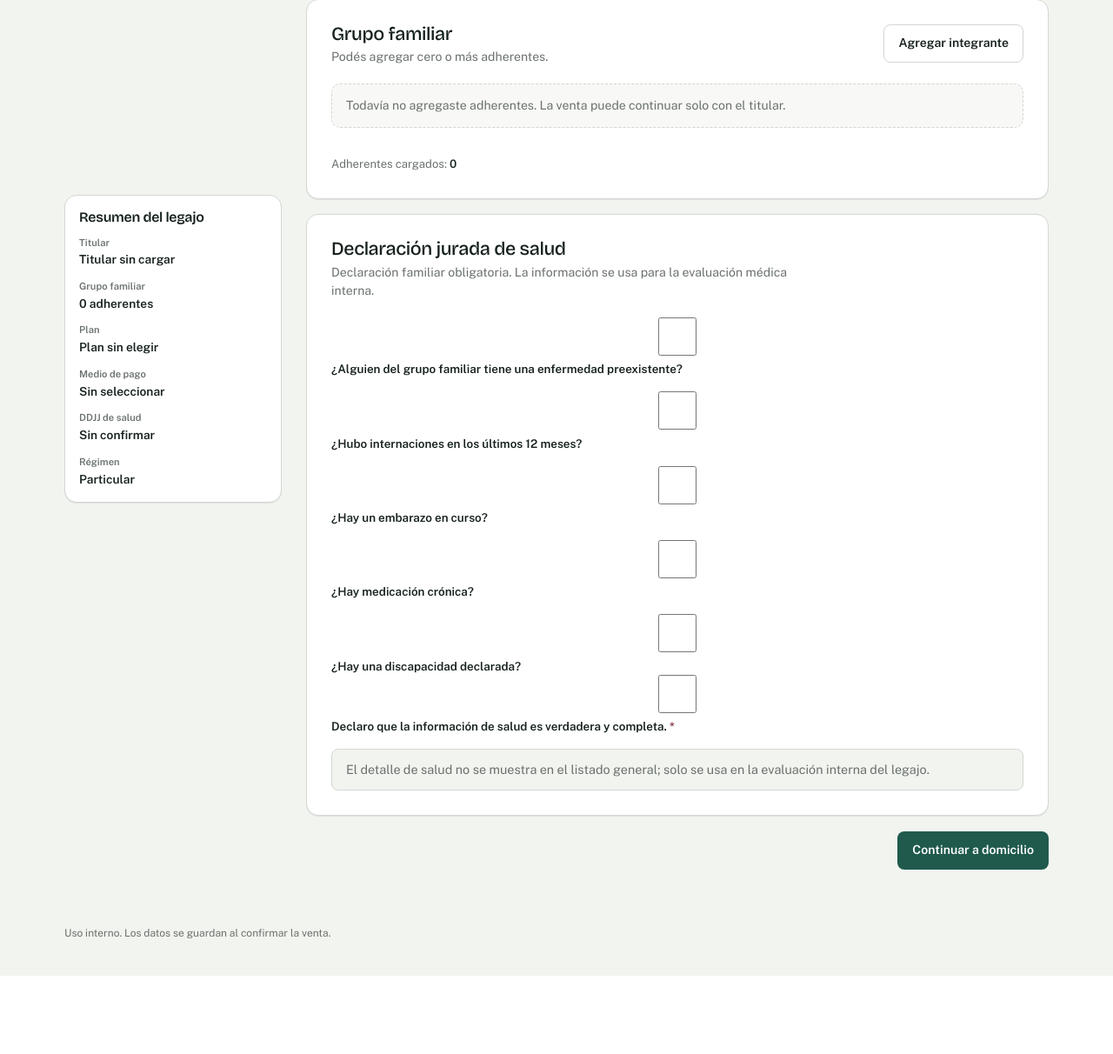
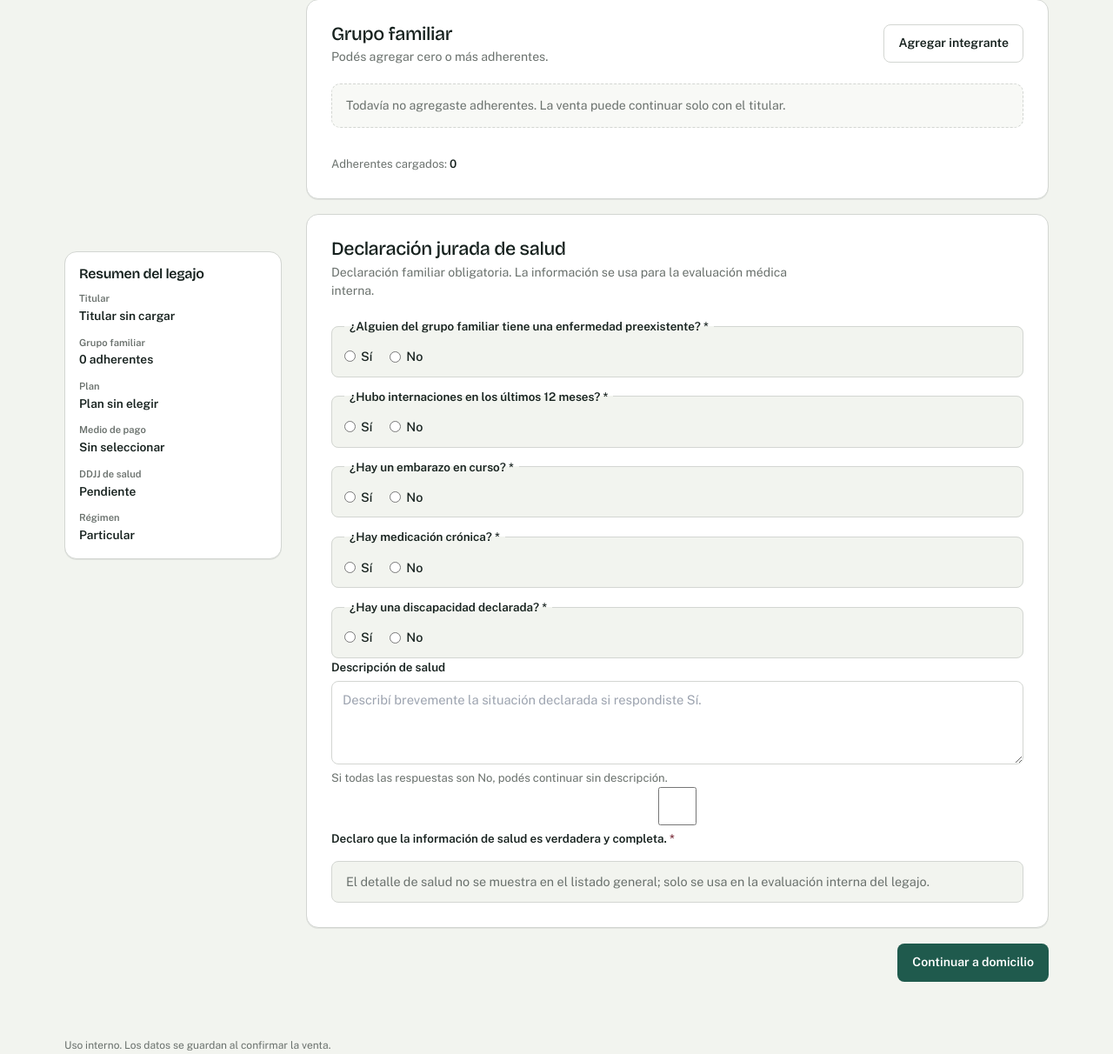
Before and after one commit to EduardoSegui/APP-HARNESS, a FastAPI app: page / in a window 1280 px wide. Shown: the part 623-1835 px from the top of the page at 87% size. Before the commit the page ends 1745 px from the top, so only its background shows below. Run offline with FastAPI, Linux system fonts and the light colour scheme; some libraries are stand-ins or nearby versions.

Commit message:
feat(F20): DDJJ con respuestas Sí/No y detalle condicional

```diff
--- a/features.json
+++ b/features.json
@@ -107,7 +107,7 @@
       "titulo": "Mejora DDJJ con respuestas Sí/No y detalle condicional",
       "descripcion": "Reemplazo de checkboxes por un panel de respuestas explícitas Sí/No y descripción obligatoria solo cuando hay indicadores.",
       "packet": "features/F20.md",
-      "passes": false
+      "passes": true
     },
     {
       "id": "F17",
--- a/src/ventas_app/static/css/design.css
+++ b/src/ventas_app/static/css/design.css
@@ -582,7 +582,8 @@ a {
 }
 
 .field input,
-.field select {
+.field select,
+.field textarea {
   width: 100%;
   min-height: 44px;
   padding: 0.6rem 0.75rem;
@@ -592,6 +593,56 @@ a {
   color: var(--tinta);
   font: inherit;
   font-size: 0.92rem;
+}
+
+.field textarea {
+  min-height: 96px;
+  resize: vertical;
+}
+
+.field-hint {
+  margin: 0;
+  color: var(--muted);
+  font-size: 0.82rem;
+}
+
+.ddjj-panel {
+  display: grid;
+  gap: 12px;
+}
+
+.ddjj-question {
+  margin: 0;
+  padding: 12px 14px;
+  border: 1px solid var(--linea);
+  border-radius: var(--radio-control);
+  background: var(--papel);
+}
+
+.ddjj-question legend {
+  padding: 0 6px;
+}
+
+.ddjj-options {
+  display: flex;
+  flex-wrap: wrap;
+  gap: 20px;
+  margin-top: 2px;
+}
+
+.ddjj-option {
+  display: inline-flex;
+  align-items: center;
+  gap: 6px;
+  color: var(--tinta);
+  font-size: 0.9rem;
+  font-weight: 500;
+}
+
+.ddjj-option input {
+  width: auto;
+  min-height: auto;
+  accent-color: var(--verde);
 }
 
 .field input::placeholder {
--- a/src/ventas_app/static/js/wizard.js
+++ b/src/ventas_app/static/js/wizard.js
@@ -74,11 +74,11 @@
     cuil_titular: "",
     aporte_estimado: "",
     ddjj: {
-      preexistencias: false,
-      internaciones_ultimos_12m: false,
-      embarazo_actual: false,
-      medicacion_cronica: false,
-      discapacidad_declarada: false,
+      preexistencias: null,
+      internaciones_ultimos_12m: null,
+      embarazo_actual: null,
+      medicacion_cronica: null,
+      discapacidad_declarada: null,
       detalle: "",
       declaracion_confirmada: false,
     },
@@ -141,11 +141,21 @@
         ? venta.integrantes.map(normalizarIntegrante)
         : [],
       ddjj: {
-        preexistencias: Boolean(venta.ddjj_preexistencias),
-        internaciones_ultimos_12m: Boolean(venta.ddjj_internaciones),
-        embarazo_actual: Boolean(venta.ddjj_embarazo),
-        medicacion_cronica: Boolean(venta.ddjj_medicacion_cronica),
-        discapacidad_declarada: Boolean(venta.ddjj_discapacidad),
+        preexistencias: venta.ddjj_completada
+          ? Boolean(venta.ddjj_preexistencias)
+          : null,
+        internaciones_ultimos_12m: venta.ddjj_completada
+          ? Boolean(venta.ddjj_internaciones)
+          : null,
+        embarazo_actual: venta.ddjj_completada
+          ? Boolean(venta.ddjj_embarazo)
+          : null,
+        medicacion_cronica: venta.ddjj_completada
+          ? Boolean(venta.ddjj_medicacion_cronica)
+          : null,
+        discapacidad_declarada: venta.ddjj_completada
+          ? Boolean(venta.ddjj_discapacidad)
+          : null,
         detalle: texto(venta.ddjj_detalle),
         declaracion_confirmada: Boolean(venta.ddjj_completada),
       },
@@ -203,11 +213,26 @@
             ? ""
             : String(datos.aporte_estimado),
         ddjj: {
-          preexistencias: Boolean(ddjj.preexistencias),
-          internaciones_ultimos_12m: Boolean(ddjj.internaciones_ultimos_12m),
-          embarazo_actual: Boolean(ddjj.embarazo_actual),
-          medicacion_cronica: Boolean(ddjj.medicacion_cronica),
-          discapacidad_declarada: Boolean(ddjj.discapacidad_declarada),
+          preexistencias:
+            typeof ddjj.preexistencias === "boolean"
+              ? ddjj.preexistencias
+              : null,
+          internaciones_ultimos_12m:
+            typeof ddjj.internaciones_ultimos_12m === "boolean"
+              ? ddjj.internaciones_ultimos_12m
+              : null,
+          embarazo_actual:
+            typeof ddjj.embarazo_actual === "boolean"
+              ? ddjj.embarazo_actual
+              : null,
+          medicacion_cronica:
+            typeof ddjj.medicacion_cronica === "boolean"
+              ? ddjj.medicacion_cronica
+              : null,
+          discapacidad_declarada:
+            typeof ddjj.discapacidad_declarada === "boolean"
+              ? ddjj.discapacidad_declarada
+              : null,
           detalle: texto(ddjj.detalle),
           declaracion_confirmada: Boolean(ddjj.declaracion_confirmada),
         },
@@ -554,9 +579,31 @@
     );
   }
 
+  function ddjjCompleta() {
+    return [
+      estado.ddjj.preexistencias,
+      estado.ddjj.internaciones_ultimos_12m,
+      estado.ddjj.embarazo_actual,
+      estado.ddjj.medicacion_cronica,
+      estado.ddjj.discapacidad_declarada,
+    ].every((valor) => typeof valor === "boolean");
+  }
+
   function actualizarDDJJDetalle() {
-    const detalleWrap = document.querySelector("#ddjj-detalle-wrap");
-    detalleWrap?.classList.toggle("hidden", !ddjjConIndicadores());
+    const hayIndicadores = ddjjConIndicadores();
+    const requerido = document.querySelector("#ddjj-detalle-required");
+    const detalle = document.querySelector("#ddjj-detalle");
+    const hint = document.querySelector("#ddjj-detalle-hint");
+
+    requerido?.classList.toggle("hidden", !hayIndicadores);
+    if (detalle) {
+      detalle.required = hayIndicadores;
+    }
+    if (hint) {
+      hint.textContent = hayIndicadores
+        ? "La descripción es obligatoria porque marcaste al menos un Sí."
+        : "Si todas las respuestas son No, podés continuar sin descripción.";
+    }
   }
 
   function actualizarFormularioRegimen() {
@@ -589,24 +636,32 @@
 
   function inicializarDDJJ() {
     const campos = [
-      ["#ddjj-preexistencias", "preexistencias"],
-      ["#ddjj-internaciones", "internaciones_ultimos_12m"],
-      ["#ddjj-embarazo", "embarazo_actual"],
-      ["#ddjj-medicacion", "medicacion_cronica"],
-      ["#ddjj-discapacidad", "discapacidad_declarada"],
+      ["ddjj-preexistencias", "preexistencias"],
+      ["ddjj-internaciones", "internaciones_ultimos_12m"],
+      ["ddjj-embarazo", "embarazo_actual"],
+      ["ddjj-medicacion", "medicacion_cronica"],
+      ["ddjj-discapacidad", "discapacidad_declarada"],
     ];
 
-    campos.forEach(([selector, clave]) => {
-      const campo = document.querySelector(selector);
-      if (!campo) {
-        return;
-      }
-      campo.checked = Boolean(estado.ddjj[clave]);
-      campo.addEventListener("change", () => {
-        estado.ddjj[clave] = campo.checked;
-        guardarEstado();
-        actualizarDDJJDetalle();
-        actualizarResumen();
+    campos.forEach(([nombre, clave]) => {
+      const radios = Array.from(
+        document.querySelectorAll(`input[name="${nombre}"]`),
+      );
+      radios.forEach((radio) => {
+        if (estado.ddjj[clave] === true) {
+          radio.checked = radio.value === "si";
+        } else if (estado.ddjj[clave] === false) {
+          radio.checked = radio.value === "no";
+        }
+        radio.addEventListener("change", () => {
+          if (!radio.checked) {
+            return;
+          }
+          estado.ddjj[clave] = radio.value === "si";
+          guardarEstado();
+          actualizarDDJJDetalle();
+          actualizarResumen();
+        });
       });
     });
 
@@ -669,7 +724,9 @@
     }
 
     if (legajoDDJJ) {
-      if (!estado.ddjj.declaracion_confirmada) {
+      if (!ddjjCompleta()) {
+        legajoDDJJ.textContent = "Pendiente";
+      } else if (!estado.ddjj.declaracion_confirmada) {
         legajoDDJJ.textContent = "Sin confirmar";
       } else if (ddjjRequiereRevision()) {
         legajoDDJJ.textContent = "Revisión médica";
@@ -882,6 +939,13 @@
 
       const ddjjConfirmada = document.querySelector("#ddjj-confirmada");
       const ddjjDetalle = document.querySelector("#ddjj-detalle");
+      if (!ddjjCompleta()) {
+        registrarError(
+          null,
+          "Respondé Sí o No en las cinco preguntas de salud.",
+          errores,
+        );
+      }
       if (!estado.ddjj.declaracion_confirmada) {
         registrarError(
           ddjjConfirmada,
@@ -1044,11 +1108,12 @@
       plan_id: Number(estado.plan_id),
       medio_pago: estado.medio_pago,
       ddjj: {
-        preexistencias: estado.ddjj.preexistencias,
-        internaciones_ultimos_12m: estado.ddjj.internaciones_ultimos_12m,
-        embarazo_actual: estado.ddjj.embarazo_actual,
-        medicacion_cronica: estado.ddjj.medicacion_cronica,
-        discapacidad_declarada: estado.ddjj.discapacidad_declarada,
+        preexistencias: estado.ddjj.preexistencias === true,
+        internaciones_ultimos_12m:
+          estado.ddjj.internaciones_ultimos_12m === true,
+        embarazo_actual: estado.ddjj.embarazo_actual === true,
+        medicacion_cronica: estado.ddjj.medicacion_cronica === true,
+        discapacidad_declarada: estado.ddjj.discapacidad_declarada === true,
         detalle: ddjjConIndicadores()
           ? texto(estado.ddjj.detalle).trim() || null
           : null,
--- a/src/ventas_app/templates/wizard.html
+++ b/src/ventas_app/templates/wizard.html
@@ -162,27 +162,48 @@
             </div>
           </div>
 
-          <div class="field-grid">
-            <label class="field field--full">
-              <span class="field-label"><input id="ddjj-preexistencias" type="checkbox" class="mr-2"> ¿Alguien del grupo familiar tiene una enfermedad preexistente?</span>
-            </label>
-            <label class="field field--full">
-              <span class="field-label"><input id="ddjj-internaciones" type="checkbox" class="mr-2"> ¿Hubo internaciones en los últimos 12 meses?</span>
-            </label>
-            <label class="field field--full">
-              <span class="field-label"><input id="ddjj-embarazo" type="checkbox" class="mr-2"> ¿Hay un embarazo en curso?</span>
-            </label>
-            <label class="field field--full">
-              <span class="field-label"><input id="ddjj-medicacion" type="checkbox" class="mr-2"> ¿Hay medicación crónica?</span>
-            </label>
-            <label class="field field--full">
-              <span class="field-label"><input id="ddjj-discapacidad" type="checkbox" class="mr-2"> ¿Hay una discapacidad declarada?</span>
-            </label>
+          <div class="ddjj-panel">
+            <fieldset class="ddjj-question">
+              <legend class="field-label">¿Alguien del grupo familiar tiene una enfermedad preexistente? <span class="required">*</span></legend>
+              <div class="ddjj-options">
+                <label class="ddjj-option"><input type="radio" name="ddjj-preexistencias" value="si"> Sí</label>
+                <label class="ddjj-option"><input type="radio" name="ddjj-preexistencias" value="no"> No</label>
+              </div>
+            </fieldset>
+            <fieldset class="ddjj-question">
+              <legend class="field-label">¿Hubo internaciones en los últimos 12 meses? <span class="required">*</span></legend>
+              <div class="ddjj-options">
+                <label class="ddjj-option"><input type="radio" name="ddjj-internaciones" value="si"> Sí</label>
+                <label class="ddjj-option"><input type="radio" name="ddjj-internaciones" value="no"> No</label>
+              </div>
+            </fieldset>
+            <fieldset class="ddjj-question">
+              <legend class="field-label">¿Hay un embarazo en curso? <span class="required">*</span></legend>
+              <div class="ddjj-options">
+                <label class="ddjj-option"><input type="radio" name="ddjj-embarazo" value="si"> Sí</label>
+                <label class="ddjj-option"><input type="radio" name="ddjj-embarazo" value="no"> No</label>
+              </div>
+            </fieldset>
+            <fieldset class="ddjj-question">
+              <legend class="field-label">¿Hay medicación crónica? <span class="required">*</span></legend>
+              <div class="ddjj-options">
+                <label class="ddjj-option"><input type="radio" name="ddjj-medicacion" value="si"> Sí</label>
+                <label class="ddjj-option"><input type="radio" name="ddjj-medicacion" value="no"> No</label>
+              </div>
+            </fieldset>
+            <fieldset class="ddjj-question">
+              <legend class="field-label">¿Hay una discapacidad declarada? <span class="required">*</span></legend>
+              <div class="ddjj-options">
+                <label class="ddjj-option"><input type="radio" name="ddjj-discapacidad" value="si"> Sí</label>
+                <label class="ddjj-option"><input type="radio" name="ddjj-discapacidad" value="no"> No</label>
+              </div>
+            </fieldset>
           </div>
 
-          <div id="ddjj-detalle-wrap" class="field field--full hidden">
-            <label for="ddjj-detalle" class="field-label">Detalle de salud <span class="required">*</span></label>
-            <textarea id="ddjj-detalle" rows="3" maxlength="2000" class="field-input" placeholder="Describí brevemente la situación declarada."></textarea>
+          <div id="ddjj-detalle-wrap" class="field field--full">
+            <label for="ddjj-detalle" class="field-label">Descripción de salud <span id="ddjj-detalle-required" class="required hidden">*</span></label>
+            <textarea id="ddjj-detalle" rows="3" maxlength="2000" class="field-input" placeholder="Describí brevemente la situación declarada si respondiste Sí."></textarea>
+            <p id="ddjj-detalle-hint" class="field-hint">Si todas las respuestas son No, podés continuar sin descripción.</p>
           </div>
 
           <label class="field field--full">
```
Also changed, not shown: CHECKPOINT.md (+22 -22 lines), STATE.md (+4 -4 lines), docs/journal/2026.md (+22 -0 lines), features/F20.md (+13 -13 lines), tests/test_wizard.py (+14 -1 lines).
